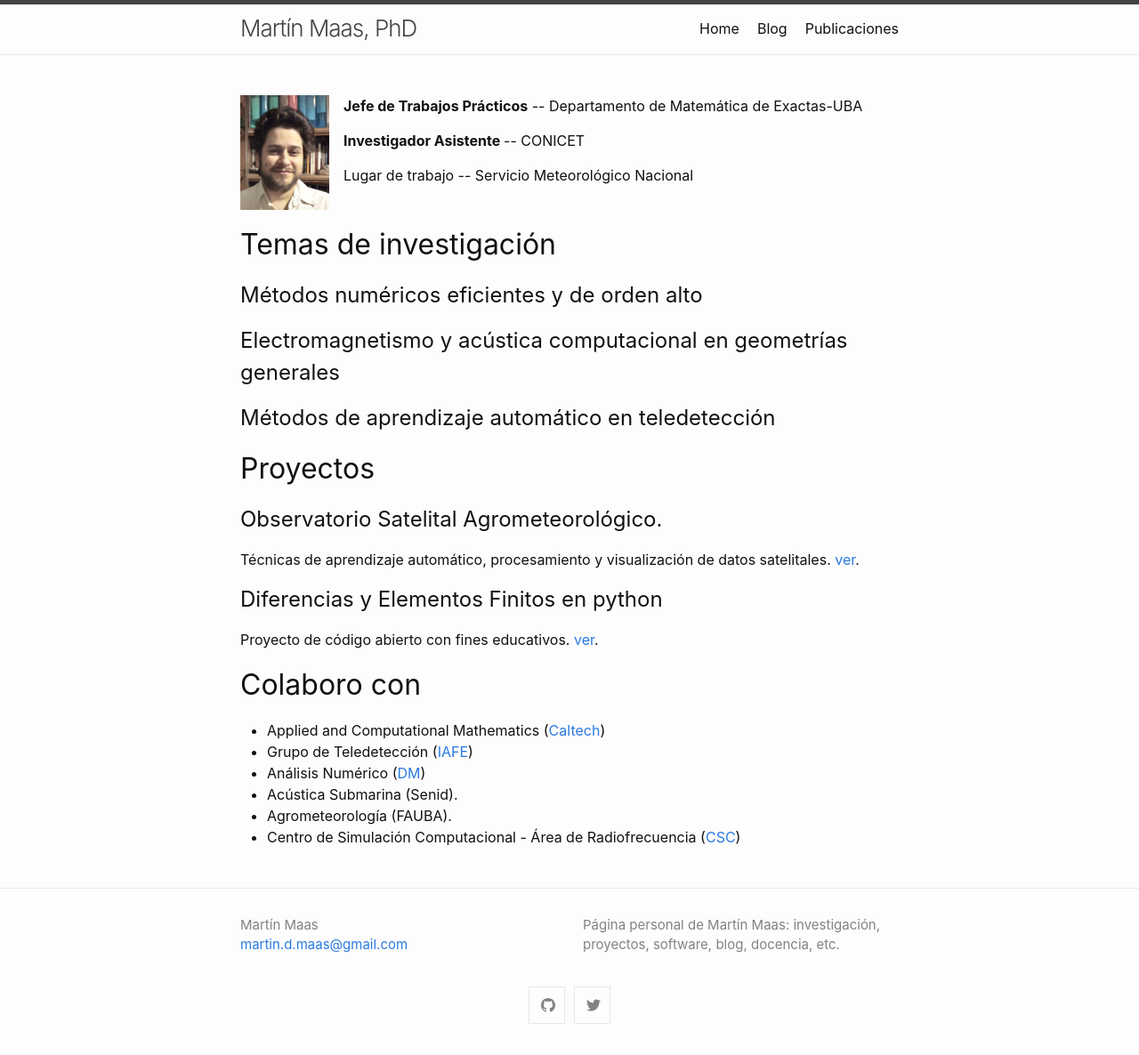
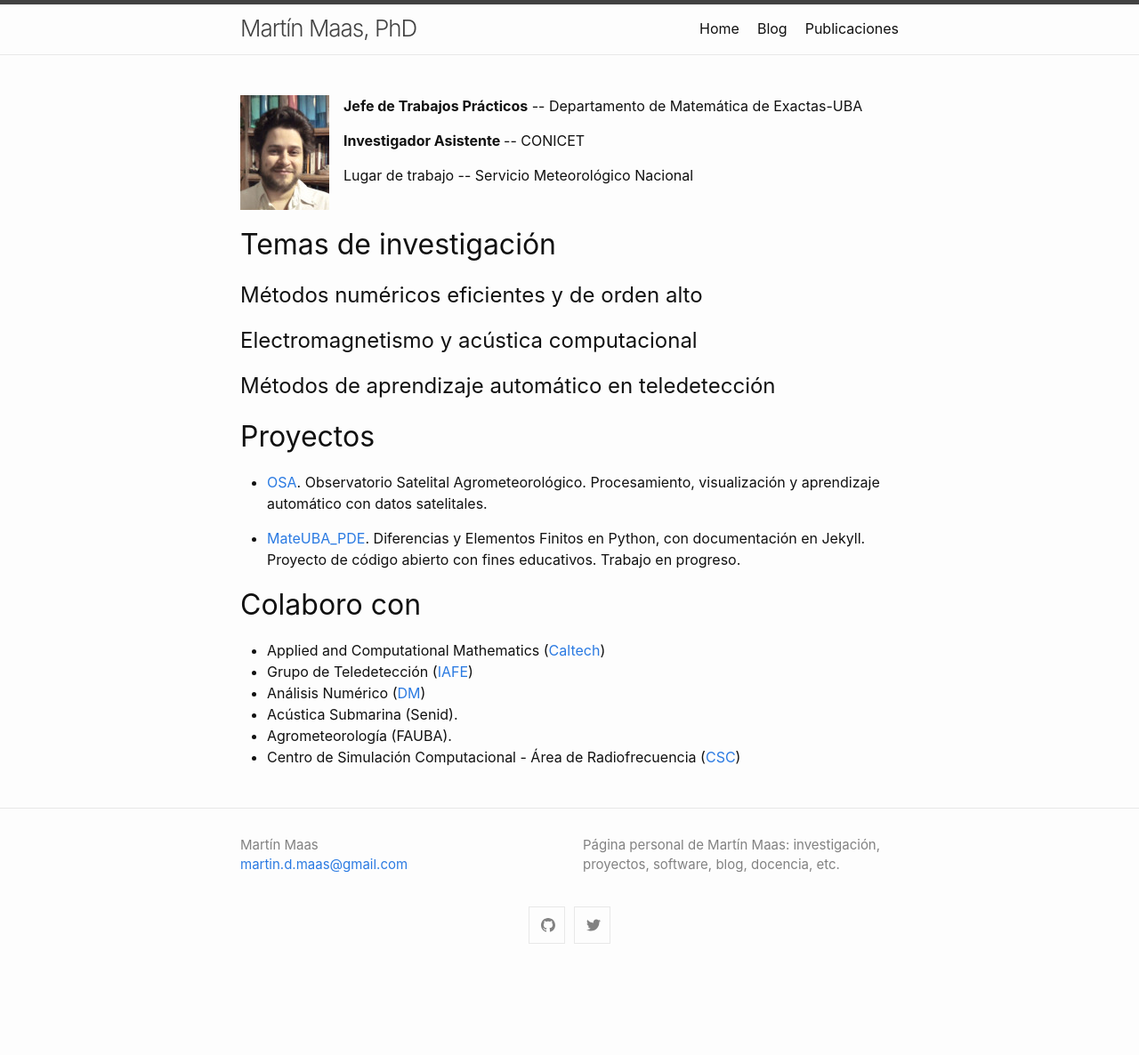
Before and after one commit to mdmaas/mdmaas.github.io, a Jekyll site: the page built from index.md, in a window 1280 px wide. Shown: the whole page at 89% size. Built offline with Jekyll 4.4.1, drawn with Linux system fonts in a browser that asks for light colours; after the commit the page ends 1096 px from its top, so only the background shows below that.

```diff
--- a/index.md
+++ b/index.md
@@ -16,20 +16,17 @@
 
 ## Métodos numéricos eficientes y de orden alto
 
-## Electromagnetismo y acústica computacional en geometrías generales
+## Electromagnetismo y acústica computacional
 
 ## Métodos de aprendizaje automático en teledetección
 
 # Proyectos
 
-## Observatorio Satelital Agrometeorológico.
+- [OSA](https://mdmaas.github.io/OSEE/). Observatorio Satelital Agrometeorológico.
+Procesamiento, visualización y aprendizaje automático con datos satelitales.
 
-Técnicas de aprendizaje automático, procesamiento y visualización de datos satelitales.
-[ver](https://mdmaas.github.io/OSEE/).
-
-## Diferencias y Elementos Finitos en python
-
-Proyecto de código abierto con fines educativos. [ver](https://mdmaas.github.io/MateUBA_PDE/).
+- [MateUBA_PDE](https://mdmaas.github.io/MiniFEMLib/). Diferencias y Elementos Finitos en Python,
+con documentación en Jekyll. Proyecto de código abierto con fines educativos. Trabajo en progreso.
 
 # Colaboro con
 
```
